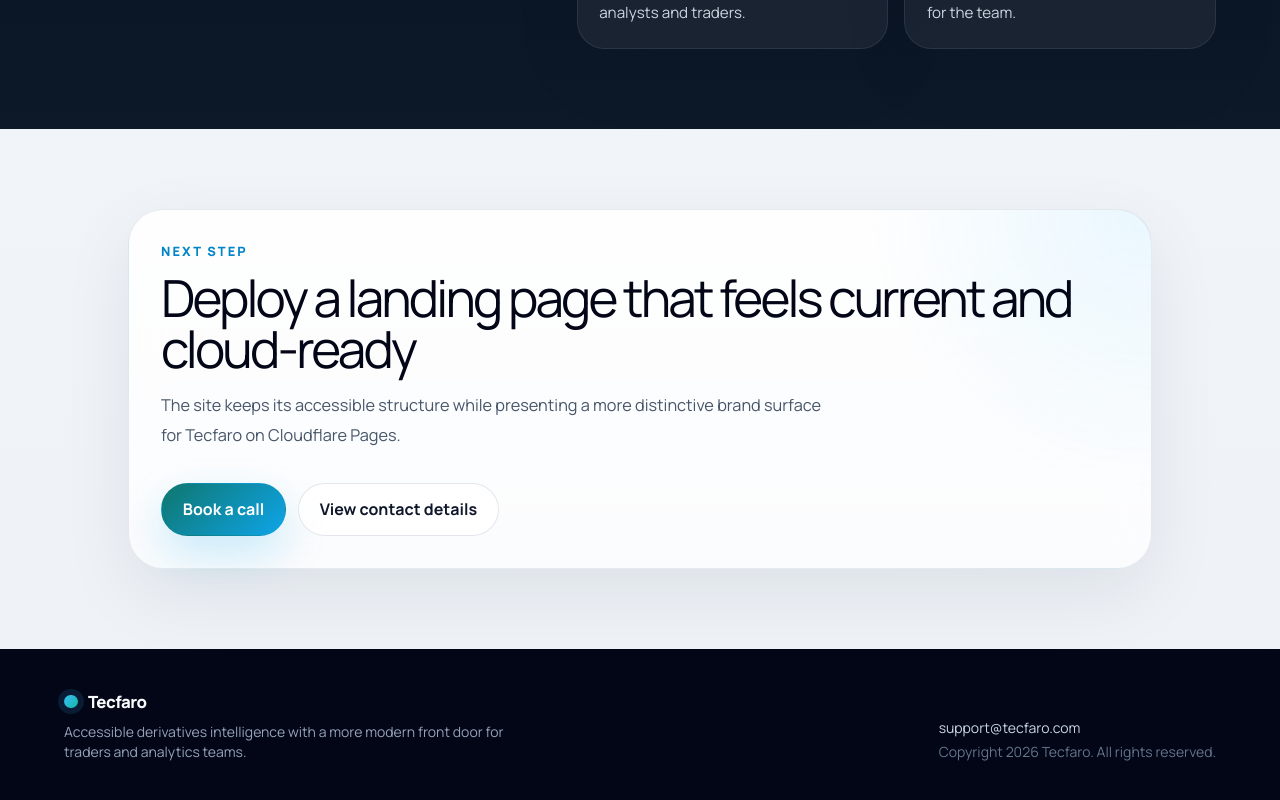
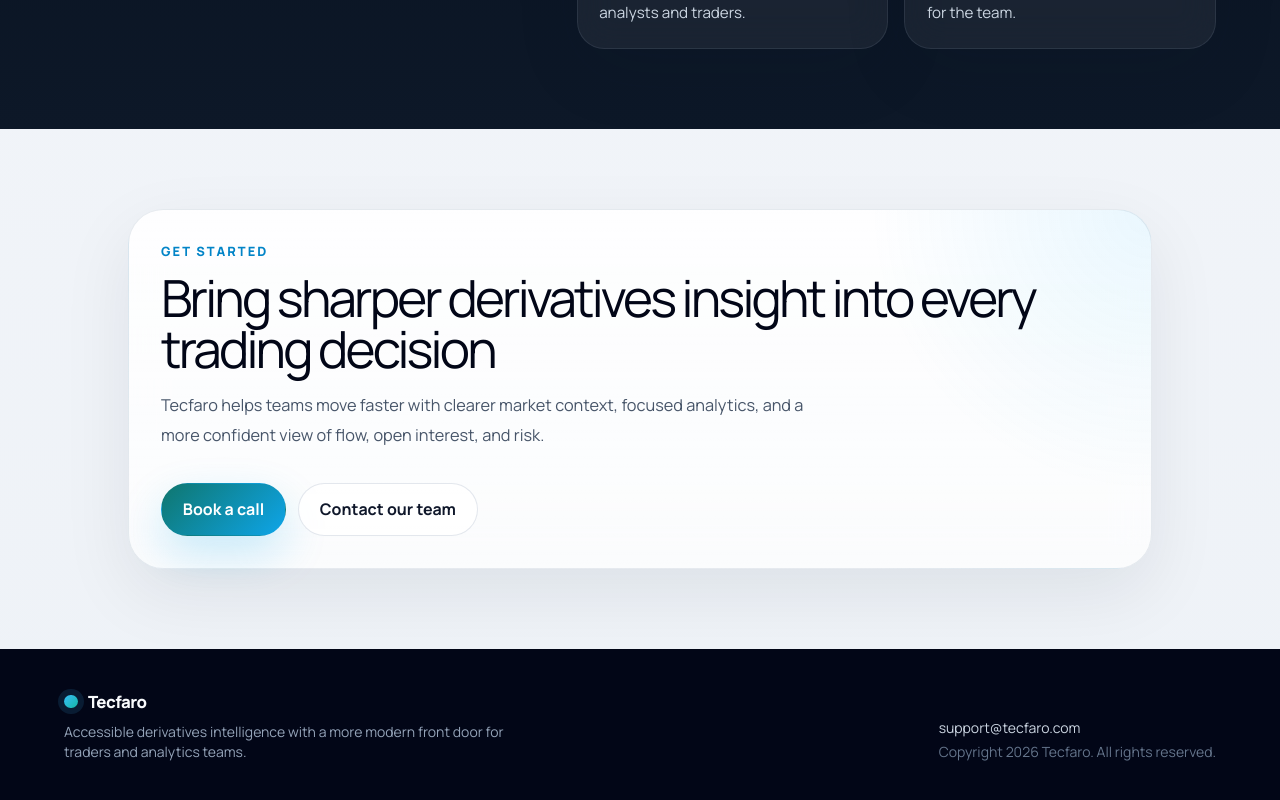
Before and after one commit to karthik-valliappan/tecfaro, a React (Vite) app: page / in a window 1280 px wide. Shown: the part 2637-3437 px from the top of the page. Built offline with nearby package versions, Linux system fonts and the light colour scheme.

Commit message:
Update landing page CTA copy

```diff
--- a/src/TecfaroLanding.jsx
+++ b/src/TecfaroLanding.jsx
@@ -257,11 +257,12 @@
         <section className="px-4 py-20 sm:px-6 lg:px-8">
           <div className="cta-panel mx-auto max-w-5xl">
             <div>
-              <p className="section-label">Next Step</p>
-              <h2 className="section-title">Deploy a landing page that feels current and cloud-ready</h2>
+              <p className="section-label">Get Started</p>
+              <h2 className="section-title">Bring sharper derivatives insight into every trading decision</h2>
               <p className="section-copy max-w-2xl">
-                The site keeps its accessible structure while presenting a more
-                distinctive brand surface for Tecfaro on Cloudflare Pages.
+                Tecfaro helps teams move faster with clearer market context,
+                focused analytics, and a more confident view of flow, open
+                interest, and risk.
               </p>
             </div>
 
@@ -273,7 +274,7 @@
                 Book a call
               </a>
               <a className="cta-button cta-button--secondary-dark" href="#contact">
-                View contact details
+                Contact our team
               </a>
             </div>
           </div>
```
